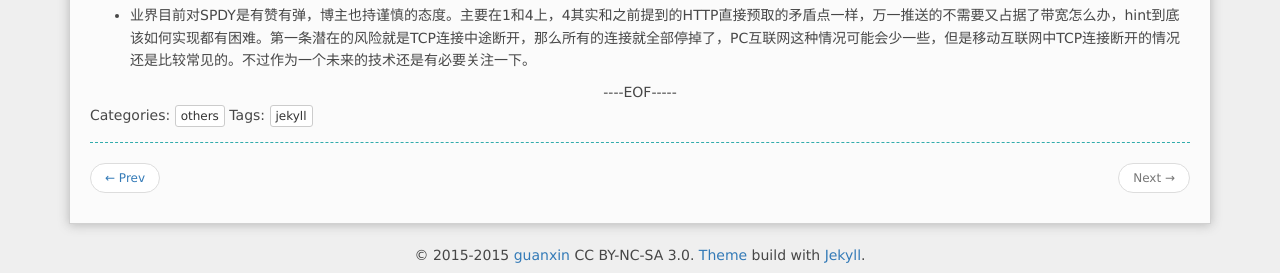
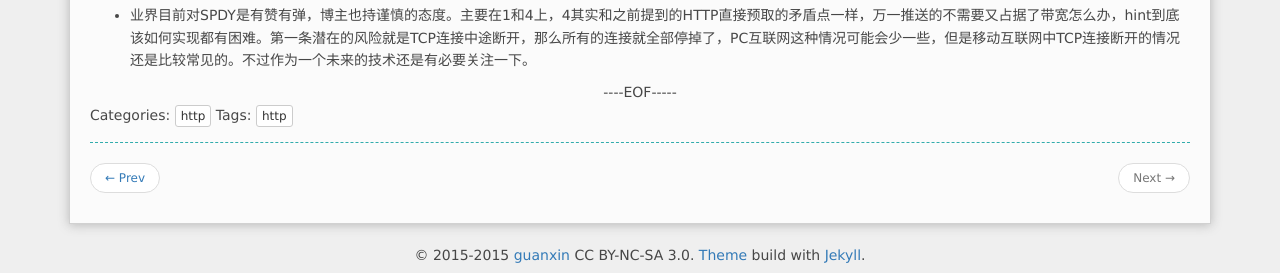
Before and after one commit to jackzhao29/jackzhao29.github.com, a Jekyll site: the page built from _posts/2015-03-17-一次完整的HTTP请求过程.md, in a window 1280 px wide. Shown: the part 1602-1875 px from the top of the page. Built offline with Jekyll 4.4.1, drawn with Linux system fonts in a browser that asks for light colours; Markdown is read by kramdown in place of the engine named in the settings; comment, search, counter and statistics services are not loaded.

Commit message:
add blog

```diff
--- a/_posts/2015-03-17-一次完整的HTTP请求过程.md
+++ b/_posts/2015-03-17-一次完整的HTTP请求过程.md
@@ -3,8 +3,8 @@ layout: post
 title:  "从输入URL到页面加载完的过程中都发生了什么事情"
 keywords: "http,tcp,网络传输,dns"
 description: "从输入URL到页面加载完的详细过程"
-category: others
-tags: [jekyll]
+category: http
+tags: [http]
 ---
 #### 从输入 URL 到页面加载完的过程中都发生了什么事情
 * 为了简化我们先从一个HTTP请求开始，简要介绍一下一个HTTP求情的网络传输过程，也就是所谓的“从输入 URL 到页面下载完的过程中都发生了什么事情”
```
